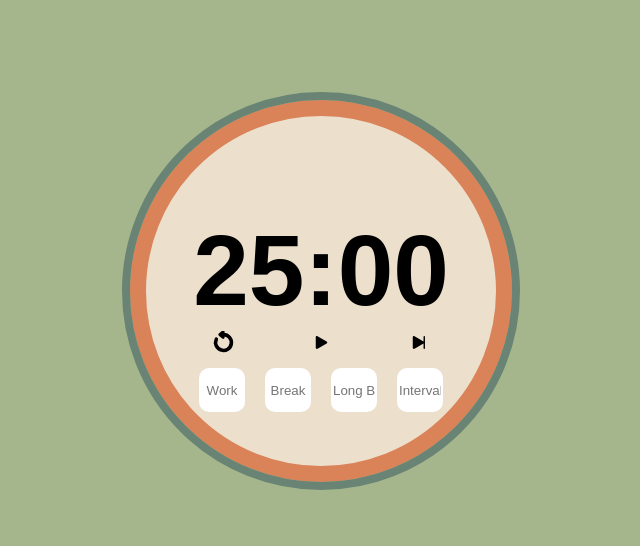
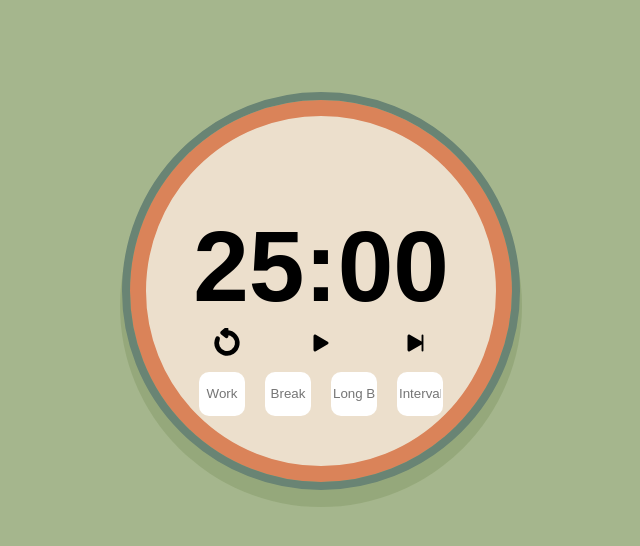
Before and after one commit to rococorbalan/pomodoso, a plain HTML site: page index.html in a window 1280 px wide. Shown: the whole page, without its empty margins (319-959 px from the left). Drawn offline with Linux system fonts and the light colour scheme; a web font is replaced by a local one.

Commit message:
Change timer box shadow and text weight.

```diff
--- a/style/style.css
+++ b/style/style.css
@@ -26,6 +26,12 @@ body{
     outline: 8px solid #698474;
     border-radius: 350px;
     background-color: #ECDFCC;
+
+
+    box-shadow: 0px 15px 0px 10px rgba(145, 165, 118, 0.76);
+    -webkit-box-shadow: 0px 15px 0px 10px rgba(145, 165, 118, 0.76);
+    -moz-box-shadow: 0px 15px 0px 10px rgba(145, 165, 118, 0.76);
+
 }
 
 input {
@@ -66,9 +72,11 @@ button {
     width: 250px;
     max-height: 100px;
 
+
+
     margin-top: 50px;
 
-    font-weight: bold;
+    font-weight: 800;
 }
 
 #button-container {
@@ -88,7 +96,7 @@ button {
 }
 
 svg {
-    min-width: 23px;
-    font-weight: bolder;
+    min-width: 30px;
+    font-weight: 800;
     height: auto;
 }
```
